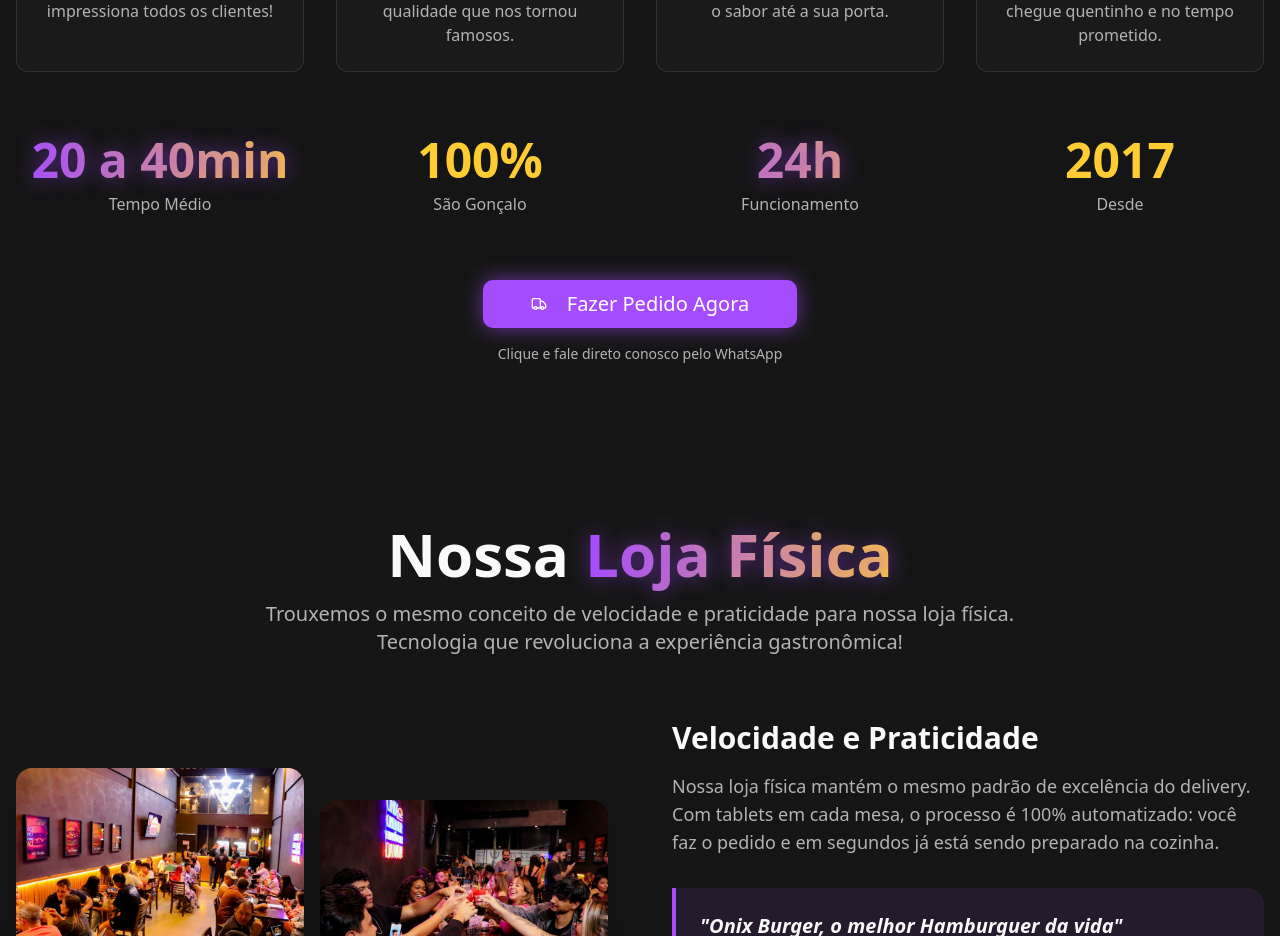
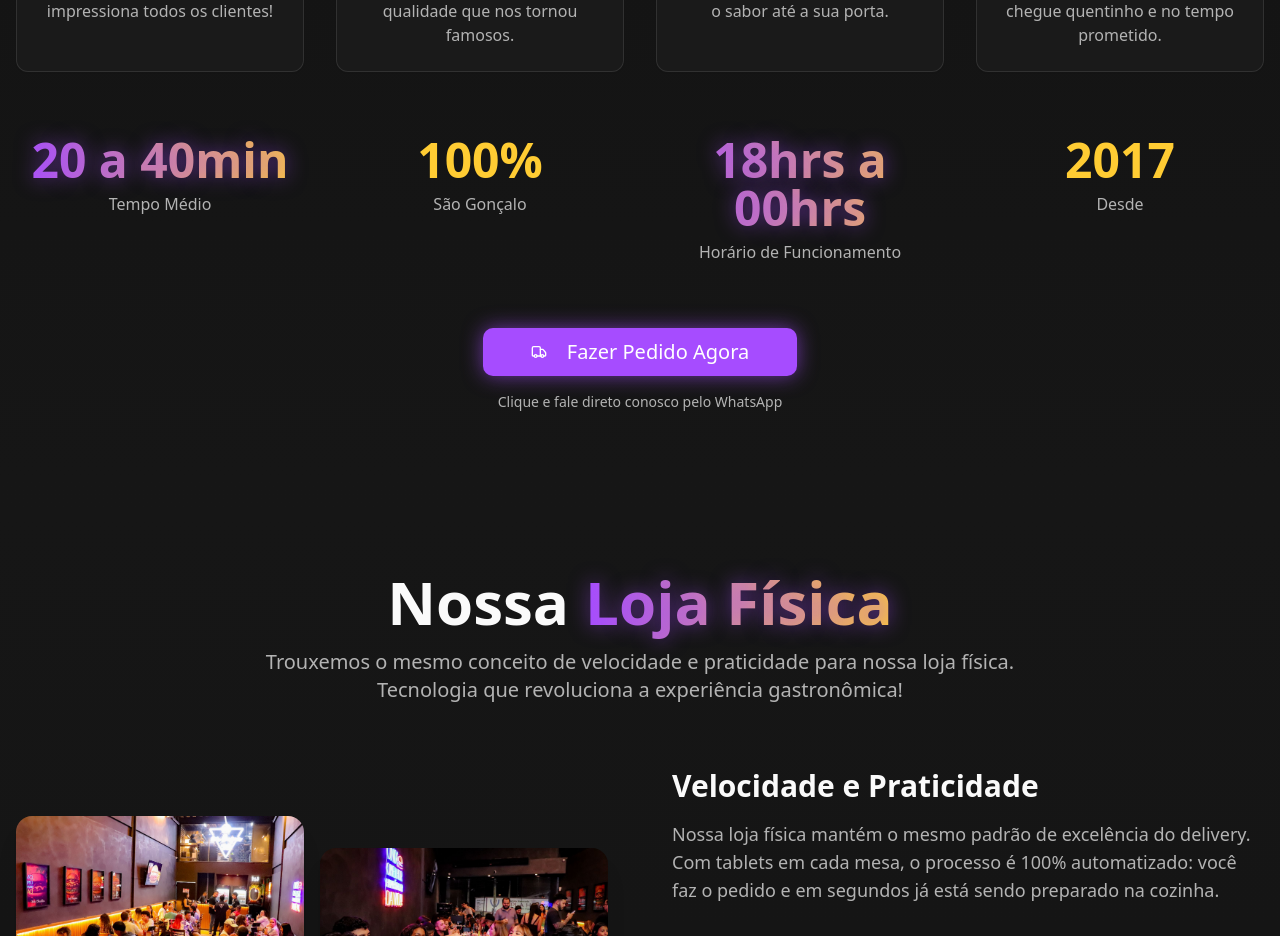
Before and after one commit to gustavogmd/onixburguer-speedy-launch, a React (Vite) app: page / in a window 1280 px wide. Shown: the part 1360-2296 px from the top of the page. Built offline with nearby package versions, Linux system fonts and the light colour scheme; the HTML template or start-up script is replaced by a standard one.

Commit message:
Visual edit in Lovable

```diff
--- a/src/components/DeliverySection.tsx
+++ b/src/components/DeliverySection.tsx
@@ -64,8 +64,8 @@ const DeliverySection = () => {
             <div className="text-muted-foreground">São Gonçalo</div>
           </div>
           <div className="text-center space-y-2">
-            <div className="text-4xl md:text-5xl font-bold neon-text">24h</div>
-            <div className="text-muted-foreground">Funcionamento</div>
+            <div className="text-4xl md:text-5xl font-bold neon-text">18hrs a 00hrs</div>
+            <div className="text-muted-foreground">Horário de Funcionamento</div>
           </div>
           <div className="text-center space-y-2">
             <div className="text-4xl md:text-5xl font-bold text-onix-gold">2017</div>
```
